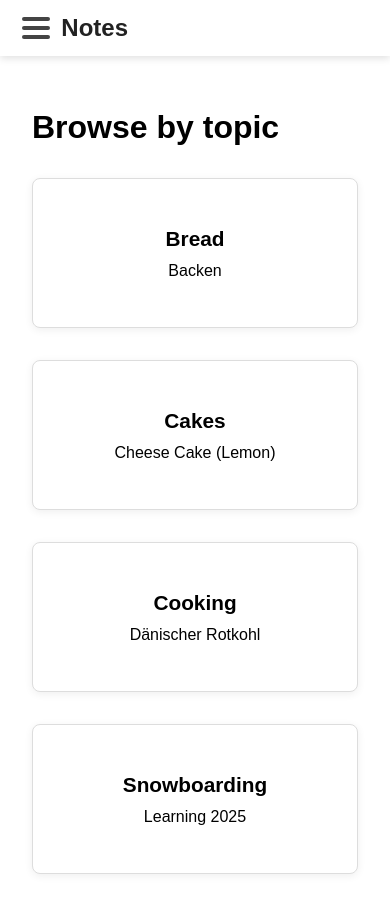
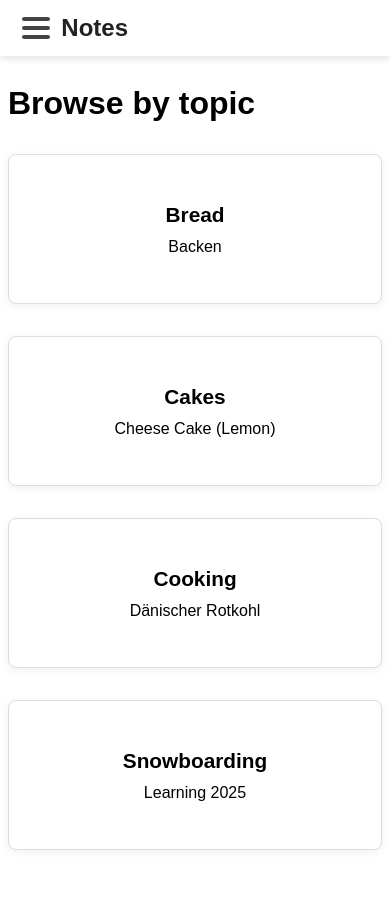
Before and after one commit to lukasoppermann/notes, a Jekyll site: the page built from index.html, in a window 390 px wide and 900 px high. Built offline with Jekyll 4.4.1, drawn with Linux system fonts in a browser that asks for light colours.

Commit message:
update mobile

```diff
--- a/assets/css/style.css
+++ b/assets/css/style.css
@@ -31,6 +31,11 @@ main.content {
 }
 
 @media (max-width: 700px) {
+  main.content {
+    padding: 8px;
+    box-sizing: border-box;
+    width: 100%;
+  }
   .menu-icon {
     display: inline-block;
   }
```
